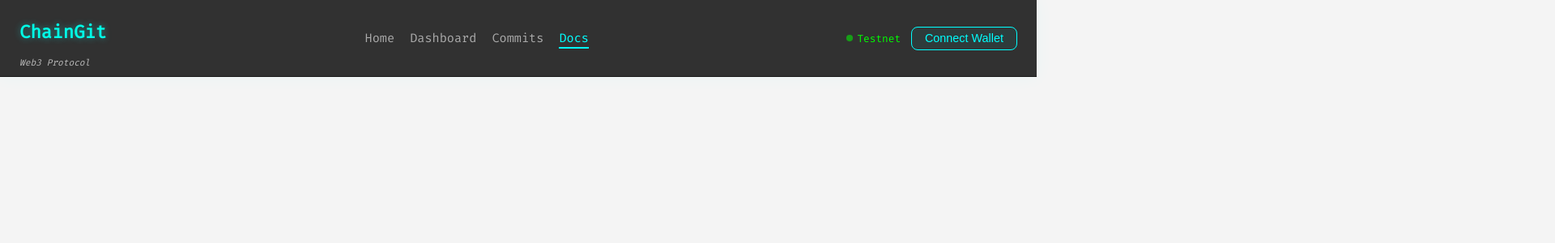
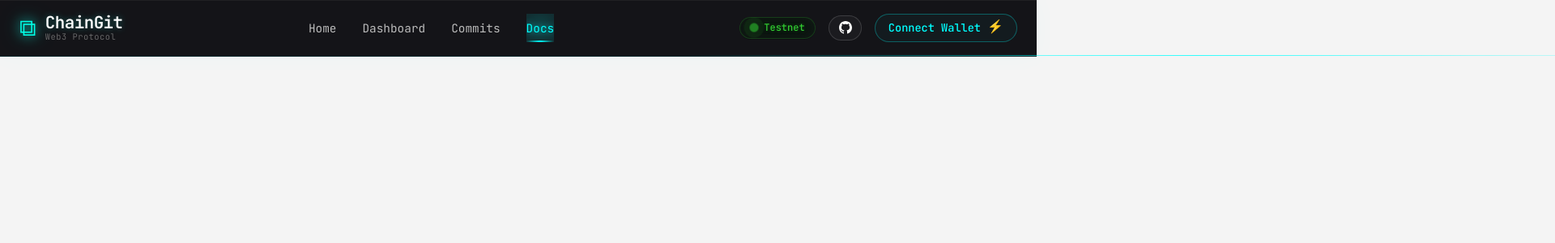
Before and after one commit to jaiganesh2108/ChainGit-app, a React (Vite) app in the folder client/: page /docs in a window 1280 px wide. Shown: the top 300 px of the page at 81% size, 1920 px wide, since content can reach past the window. Built offline with nearby package versions, Linux system fonts and the light colour scheme.

Commit message:
navbar updation

```diff
--- a/client/src/components/Navbar.css
+++ b/client/src/components/Navbar.css
@@ -1,41 +1,103 @@
+@import url('https://fonts.googleapis.com/css2?family=JetBrains+Mono:wght@300;400;500;600;700&display=swap');
+
+/* Reset and Base Styles */
+* {
+  margin: 0;
+  padding: 0;
+  box-sizing: border-box;
+}
+
+.navbar-container {
+  position: relative;
+  z-index: 1000;
+}
+
 /* -----------------------------------
-   Glassmorphism + Neon Dev Style
+   Main Navbar
 ----------------------------------- */
-
 .neon-navbar {
-  background: rgba(15, 15, 15, 0.85);
-  backdrop-filter: blur(10px);
-  -webkit-backdrop-filter: blur(10px);
-  padding: 0.6rem 1.5rem;
+  position: relative;
+  background: rgba(8, 8, 12, 0.95);
+  backdrop-filter: blur(20px);
+  -webkit-backdrop-filter: blur(20px);
+  padding: 0.4rem 1.5rem;
   display: flex;
   justify-content: center;
-  border-bottom: 1px solid #1a1a1a;
-  box-shadow: 0 0 20px rgba(0, 255, 255, 0.05);
-  font-family: 'Fira Code', monospace;
+  font-family: 'JetBrains Mono', monospace;
+  border-bottom: 1px solid rgba(0, 255, 255, 0.1);
+  box-shadow:
+    0 0 30px rgba(0, 255, 255, 0.03),
+    inset 0 1px 0 rgba(255, 255, 255, 0.05);
 }
 
 .neon-container {
   width: 100%;
-  max-width: 1280px;
+  max-width: 1400px;
   display: flex;
   align-items: center;
   justify-content: space-between;
+  height: 56px;
 }
 
 /* -----------------------------------
-   Brand
+   Animated Border
 ----------------------------------- */
+.navbar-border {
+  position: absolute;
+  bottom: 0;
+  left: 0;
+  width: 100%;
+  height: 1px;
+  background: linear-gradient(90deg,
+    transparent 0%,
+    rgba(0, 255, 255, 0.3) 20%,
+    rgba(0, 255, 255, 0.8) 50%,
+    rgba(0, 255, 255, 0.3) 80%,
+    transparent 100%
+  );
+  animation: borderFlow 3s linear infinite;
+}
 
+@keyframes borderFlow {
+  0% { transform: translateX(-100%); }
+  100% { transform: translateX(100%); }
+}
+
+/* -----------------------------------
+   Brand Section
+----------------------------------- */
 .neon-brand {
   display: flex;
   align-items: center;
   text-decoration: none;
   color: #fff;
-  transition: transform 0.3s ease;
+  transition: all 0.3s cubic-bezier(0.4, 0, 0.2, 1);
+  gap: 0.7rem;
 }
 
 .neon-brand:hover {
-  transform: scale(1.05);
+  transform: scale(1.02);
+}
+
+.brand-icon {
+  position: relative;
+  display: flex;
+  align-items: center;
+  justify-content: center;
+}
+
+.git-symbol {
+  font-size: 1.8rem;
+  color: #00ffe7;
+  text-shadow:
+    0 0 10px rgba(0, 255, 231, 0.5),
+    0 0 20px rgba(0, 255, 231, 0.3);
+  animation: iconGlow 2s ease-in-out infinite alternate;
+}
+
+@keyframes iconGlow {
+  from { text-shadow: 0 0 10px rgba(0, 255, 231, 0.5), 0 0 20px rgba(0, 255, 231, 0.3); }
+  to { text-shadow: 0 0 15px rgba(0, 255, 231, 0.8), 0 0 30px rgba(0, 255, 231, 0.4); }
 }
 
 .brand-text {
@@ -45,45 +107,81 @@
 }
 
 .brand-title {
-  font-size: 1.4rem;
+  font-size: 1.3rem;
   font-weight: 600;
-  color: #00ffe7;
-  text-shadow: 0 0 8px rgba(0, 255, 255, 0.4);
+  color: #ffffff;
+  text-shadow: 0 0 8px rgba(0, 255, 231, 0.3);
+  letter-spacing: -0.5px;
 }
 
 .brand-sub {
-  font-size: 0.7rem;
-  color: #bbb;
-  margin-top: 1px;
-  font-style: italic;
+  font-size: 0.65rem;
+  color: #888;
+  font-weight: 300;
+  letter-spacing: 0.5px;
+  opacity: 0.8;
 }
 
 /* -----------------------------------
    Navigation Links
 ----------------------------------- */
-
 .neon-links {
   display: flex;
-  gap: 1.2rem;
+  gap: 2rem;
+  align-items: center;
 }
 
 .neon-link {
   position: relative;
-  font-size: 0.95rem;
+  font-size: 0.9rem;
   text-decoration: none;
-  color: #aaa;
-  transition: color 0.3s ease;
+  color: #bbb;
+  font-weight: 400;
+  transition: all 0.3s ease;
+  padding: 0.5rem 0;
+  overflow: hidden;
+}
+
+.link-text {
+  position: relative;
+  z-index: 2;
+  transition: all 0.3s ease;
+}
+
+.link-glow {
+  position: absolute;
+  top: 50%;
+  left: 50%;
+  width: 0;
+  height: 0;
+  background: radial-gradient(circle, rgba(0, 255, 255, 0.2) 0%, transparent 70%);
+  transform: translate(-50%, -50%);
+  transition: all 0.4s ease;
+  border-radius: 50%;
+}
+
+.neon-link:hover .link-text,
+.neon-link.active .link-text {
+  color: #00ffff;
+  text-shadow: 0 0 8px rgba(0, 255, 255, 0.6);
+}
+
+.neon-link:hover .link-glow,
+.neon-link.active .link-glow {
+  width: 100px;
+  height: 100px;
 }
 
 .neon-link::after {
   content: '';
   position: absolute;
-  left: 0;
-  bottom: -3px;
-  width: 0%;
+  left: 50%;
+  bottom: 0;
+  width: 0;
   height: 2px;
-  background-color: cyan;
-  transition: width 0.3s ease;
+  background: linear-gradient(90deg, transparent, #00ffff, transparent);
+  transform: translateX(-50%);
+  transition: width 0.4s ease;
 }
 
 .neon-link:hover::after,
@@ -91,88 +189,336 @@
   width: 100%;
 }
 
-.neon-link:hover,
-.neon-link.active {
-  color: #00ffff;
+/* -----------------------------------
+   Actions Section
+----------------------------------- */
+.neon-actions {
+  display: flex;
+  align-items: center;
+  gap: 1rem;
 }
 
 /* -----------------------------------
-   Actions (Wallet & Network)
+   Network Indicator
 ----------------------------------- */
-
-.neon-actions {
+.network-indicator {
   display: flex;
   align-items: center;
-  gap: 0.8rem;
+  gap: 0.5rem;
+  padding: 0.3rem 0.8rem;
+  background: rgba(50, 205, 50, 0.05);
+  border: 1px solid rgba(50, 205, 50, 0.2);
+  border-radius: 20px;
+  backdrop-filter: blur(10px);
 }
 
-/* Wallet Button */
+.network-pulse {
+  width: 8px;
+  height: 8px;
+  background: #32cd32;
+  border-radius: 50%;
+  position: relative;
+  animation: networkPulse 1.5s infinite ease-in-out;
+}
 
+.network-pulse::before {
+  content: '';
+  position: absolute;
+  top: -2px;
+  left: -2px;
+  width: 12px;
+  height: 12px;
+  background: rgba(50, 205, 50, 0.3);
+  border-radius: 50%;
+  animation: networkPulse 1.5s infinite ease-in-out 0.2s;
+}
+
+@keyframes networkPulse {
+  0%, 100% {
+    transform: scale(1);
+    opacity: 1;
+  }
+  50% {
+    transform: scale(1.5);
+    opacity: 0.5;
+  }
+}
+
+.network-text {
+  color: #32cd32;
+  font-size: 0.75rem;
+  font-weight: 500;
+  text-shadow: 0 0 5px rgba(50, 205, 50, 0.3);
+}
+
+/* -----------------------------------
+   GitHub Button
+----------------------------------- */
+.github-btn {
+  display: flex;
+  align-items: center;
+  gap: 0.4rem;
+  background: rgba(255, 255, 255, 0.03);
+  border: 1px solid rgba(255, 255, 255, 0.15);
+  color: #ffffff;
+  padding: 0.4rem 0.7rem;
+  border-radius: 20px;
+  cursor: pointer;
+  font-size: 0.8rem;
+  font-weight: 500;
+  font-family: inherit;
+  transition: all 0.3s cubic-bezier(0.4, 0, 0.2, 1);
+  position: relative;
+  overflow: hidden;
+}
+
+.github-btn::before {
+  content: '';
+  position: absolute;
+  top: 0;
+  left: -100%;
+  width: 100%;
+  height: 100%;
+  background: linear-gradient(90deg,
+    transparent,
+    rgba(255, 255, 255, 0.1),
+    transparent
+  );
+  transition: left 0.5s ease;
+}
+
+.github-btn:hover::before {
+  left: 100%;
+}
+
+.github-btn:hover {
+  background: rgba(255, 255, 255, 0.08);
+  border-color: rgba(255, 255, 255, 0.3);
+  box-shadow:
+    0 0 20px rgba(255, 255, 255, 0.1),
+    inset 0 0 20px rgba(255, 255, 255, 0.03);
+  transform: translateY(-1px);
+}
+
+.github-btn.connected {
+  background: rgba(40, 40, 40, 0.8);
+  border-color: #666;
+  color: #ffffff;
+  box-shadow:
+    0 0 15px rgba(255, 255, 255, 0.1),
+    inset 0 0 15px rgba(255, 255, 255, 0.05);
+}
+
+.github-icon {
+  width: 16px;
+  height: 16px;
+  display: flex;
+  align-items: center;
+  justify-content: center;
+}
+
+.github-icon svg {
+  width: 16px;
+  height: 16px;
+  transition: transform 0.3s ease;
+}
+
+.github-btn:hover .github-icon svg {
+  transform: scale(1.1);
+}
+
+.github-user {
+  font-size: 0.75rem;
+  font-weight: 500;
+  color: #ddd;
+}
+
+/* -----------------------------------
+   Wallet Button
+----------------------------------- */
 .neon-wallet-btn {
   display: flex;
   align-items: center;
-  background: rgba(0, 255, 255, 0.05);
-  border: 1px solid cyan;
-  color: cyan;
-  padding: 0.35rem 1rem;
-  border-radius: 8px;
+  gap: 0.5rem;
+  background: rgba(0, 255, 255, 0.03);
+  border: 1px solid rgba(0, 255, 255, 0.3);
+  color: #00ffff;
+  padding: 0.4rem 1rem;
+  border-radius: 25px;
   cursor: pointer;
-  font-size: 0.9rem;
+  font-size: 0.85rem;
   font-weight: 500;
-  transition: all 0.3s ease;
+  font-family: inherit;
+  transition: all 0.4s cubic-bezier(0.4, 0, 0.2, 1);
+  position: relative;
+  overflow: hidden;
+}
+
+.neon-wallet-btn::before {
+  content: '';
+  position: absolute;
+  top: 0;
+  left: -100%;
+  width: 100%;
+  height: 100%;
+  background: linear-gradient(90deg,
+    transparent,
+    rgba(0, 255, 255, 0.1),
+    transparent
+  );
+  transition: left 0.5s ease;
+}
+
+.neon-wallet-btn:hover::before {
+  left: 100%;
 }
 
 .neon-wallet-btn:hover {
-  background: rgba(0, 255, 255, 0.2);
-  box-shadow: 0 0 10px rgba(0, 255, 255, 0.3);
+  background: rgba(0, 255, 255, 0.08);
+  border-color: rgba(0, 255, 255, 0.5);
+  box-shadow:
+    0 0 20px rgba(0, 255, 255, 0.2),
+    inset 0 0 20px rgba(0, 255, 255, 0.05);
+  transform: translateY(-1px);
 }
 
 .neon-wallet-btn.connected {
-  background: cyan;
-  color: black;
-  font-weight: 600;
-  box-shadow: 0 0 12px rgba(0, 255, 255, 0.5);
+  background: linear-gradient(135deg,
+    rgba(0, 255, 255, 0.15),
+    rgba(0, 255, 255, 0.08)
+  );
+  border-color: #00ffff;
+  color: #ffffff;
+  box-shadow:
+    0 0 25px rgba(0, 255, 255, 0.3),
+    inset 0 0 20px rgba(0, 255, 255, 0.1);
 }
 
 .wallet-info {
   display: flex;
   align-items: center;
   gap: 0.5rem;
+  position: relative;
 }
 
 .wallet-avatar {
-  width: 16px;
-  height: 16px;
-  background: linear-gradient(135deg, cyan, lime);
+  width: 18px;
+  height: 18px;
+  background: linear-gradient(135deg, #00ffff, #00ff88);
   border-radius: 50%;
-  box-shadow: 0 0 4px rgba(0, 255, 255, 0.7);
+  box-shadow: 0 0 8px rgba(0, 255, 255, 0.5);
+  animation: avatarGlow 2s ease-in-out infinite alternate;
 }
 
-/* Network Indicator */
-
-.network-dot {
-  display: flex;
-  align-items: center;
-  gap: 0.4rem;
-  color: lime;
-  font-size: 0.8rem;
+@keyframes avatarGlow {
+  from { box-shadow: 0 0 8px rgba(0, 255, 255, 0.5); }
+  to { box-shadow: 0 0 12px rgba(0, 255, 255, 0.8); }
 }
 
-.ping {
+.wallet-address {
+  font-family: 'JetBrains Mono', monospace;
+  font-size: 0.8rem;
+  letter-spacing: 0.5px;
+}
+
+.connection-dot {
   width: 6px;
   height: 6px;
-  background: lime;
+  background: #00ff88;
   border-radius: 50%;
-  animation: ping 1s infinite ease-in-out;
+  animation: connectionPulse 1s infinite ease-in-out;
 }
 
-@keyframes ping {
-  0% {
-    transform: scale(0.8);
-    opacity: 1;
+@keyframes connectionPulse {
+  0%, 100% { opacity: 1; transform: scale(1); }
+  50% { opacity: 0.6; transform: scale(1.2); }
+}
+
+.connect-text {
+  position: relative;
+  z-index: 2;
+}
+
+.connect-icon {
+  font-size: 1rem;
+  animation: connectIconFloat 2s ease-in-out infinite alternate;
+}
+
+@keyframes connectIconFloat {
+  from { transform: translateY(0px); }
+  to { transform: translateY(-2px); }
+}
+
+/* -----------------------------------
+   Responsive Design
+----------------------------------- */
+@media (max-width: 1024px) {
+  .neon-links {
+    gap: 1.5rem;
   }
-  100% {
-    transform: scale(2);
-    opacity: 0;
+
+  .neon-actions {
+    gap: 0.8rem;
   }
 }
+
+@media (max-width: 768px) {
+  .neon-navbar {
+    padding: 0.3rem 1rem;
+  }
+
+  .neon-container {
+    height: 50px;
+  }
+
+  .neon-links {
+    display: none;
+  }
+
+  .brand-title {
+    font-size: 1.1rem;
+  }
+
+  .brand-sub {
+    font-size: 0.6rem;
+  }
+
+  .neon-actions {
+    gap: 0.6rem;
+  }
+
+  .github-btn {
+    padding: 0.3rem 0.5rem;
+  }
+
+  .github-user {
+    display: none;
+  }
+}
+
+@media (max-width: 480px) {
+  .neon-actions {
+    gap: 0.4rem;
+  }
+
+  .network-indicator {
+    padding: 0.2rem 0.5rem;
+  }
+
+  .network-text {
+    display: none;
+  }
+
+  .neon-wallet-btn {
+    padding: 0.3rem 0.7rem;
+    font-size: 0.8rem;
+  }
+
+  .connect-text {
+    display: none;
+  }
+
+  .wallet-address {
+    font-size: 0.7rem;
+  }
+}
--- a/client/src/components/Navbar.jsx
+++ b/client/src/components/Navbar.jsx
@@ -12,6 +12,8 @@ const navItems = [
 const Navbar = () => {
   const [isConnected, setIsConnected] = useState(false);
   const [walletAddress, setWalletAddress] = useState("");
+  const [isGitHubConnected, setIsGitHubConnected] = useState(false);
+  const [gitHubUser, setGitHubUser] = useState("");
 
   const handleWalletConnect = useCallback(() => {
     try {
@@ -27,11 +29,30 @@ const Navbar = () => {
     }
   }, [isConnected]);
 
+  const handleGitHubConnect = useCallback(() => {
+    try {
+      if (!isGitHubConnected) {
+        // Mock GitHub login
+        setGitHubUser("developer");
+        setIsGitHubConnected(true);
+      } else {
+        setGitHubUser("");
+        setIsGitHubConnected(false);
+      }
+    } catch (error) {
+      console.error("GitHub connection error:", error);
+    }
+  }, [isGitHubConnected]);
+
   return (
+    <div className="navbar-container">
       <nav className="neon-navbar" aria-label="Main navigation">
         <div className="neon-container">
           {/* Brand Logo */}
           <NavLink to="/" className="neon-brand" aria-label="ChainGit Home">
+            <div className="brand-icon">
+              <div className="git-symbol">⧉</div>
+            </div>
             <div className="brand-text">
               <h1 className="brand-title">ChainGit</h1>
               <span className="brand-sub">Web3 Protocol</span>
@@ -49,18 +70,36 @@ const Navbar = () => {
                 }
                 aria-current={({ isActive }) => (isActive ? "page" : undefined)}
               >
-              {label}
+                <span className="link-text">{label}</span>
+                <div className="link-glow"></div>
               </NavLink>
             ))}
           </div>
 
-        {/* Wallet & Network Actions */}
+          {/* Actions Section */}
           <div className="neon-actions">
             {/* Network Indicator */}
-          <div className="network-dot" aria-label="Testnet Network Status">
-            <span className="ping" />
-            <span className="text">Testnet</span>
+            <div className="network-indicator" aria-label="Testnet Network Status">
+              <div className="network-pulse"></div>
+              <span className="network-text">Testnet</span>
             </div>
+
+            {/* GitHub Login Button */}
+            <button
+              className={`github-btn ${isGitHubConnected ? "connected" : ""}`}
+              onClick={handleGitHubConnect}
+              aria-label={isGitHubConnected ? "Disconnect GitHub" : "Connect GitHub"}
+              title={isGitHubConnected ? "Disconnect GitHub" : "Connect to GitHub"}
+            >
+              <div className="github-icon">
+                <svg viewBox="0 0 24 24" fill="currentColor">
+                  <path d="M12 0c-6.626 0-12 5.373-12 12 0 5.302 3.438 9.8 8.207 11.387.599.111.793-.261.793-.577v-2.234c-3.338.726-4.033-1.416-4.033-1.416-.546-1.387-1.333-1.756-1.333-1.756-1.089-.745.083-.729.083-.729 1.205.084 1.839 1.237 1.839 1.237 1.07 1.834 2.807 1.304 3.492.997.107-.775.418-1.305.762-1.604-2.665-.305-5.467-1.334-5.467-5.931 0-1.311.469-2.381 1.236-3.221-.124-.303-.535-1.524.117-3.176 0 0 1.008-.322 3.301 1.23.957-.266 1.983-.399 3.003-.404 1.02.005 2.047.138 3.006.404 2.291-1.552 3.297-1.23 3.297-1.23.653 1.653.242 2.874.118 3.176.77.84 1.235 1.911 1.235 3.221 0 4.609-2.807 5.624-5.479 5.921.43.372.823 1.102.823 2.222v3.293c0 .319.192.694.801.576 4.765-1.589 8.199-6.086 8.199-11.386 0-6.627-5.373-12-12-12z"/>
+                </svg>
+              </div>
+              {isGitHubConnected && (
+                <span className="github-user">@{gitHubUser}</span>
+              )}
+            </button>
 
             {/* Wallet Button */}
             <button
@@ -70,16 +109,24 @@ const Navbar = () => {
             >
               {isConnected ? (
                 <div className="wallet-info">
-                <div className="wallet-avatar" />
-                <span>{walletAddress}</span>
+                  <div className="wallet-avatar"></div>
+                  <span className="wallet-address">{walletAddress}</span>
+                  <div className="connection-dot"></div>
                 </div>
               ) : (
-              <span>Connect Wallet</span>
+                <>
+                  <span className="connect-text">Connect Wallet</span>
+                  <div className="connect-icon">⚡</div>
+                </>
               )}
             </button>
           </div>
         </div>
+
+        {/* Animated border */}
+        <div className="navbar-border"></div>
       </nav>
+    </div>
   );
 };
 
```
Lines whose indentation alone changed are shown as unchanged.
